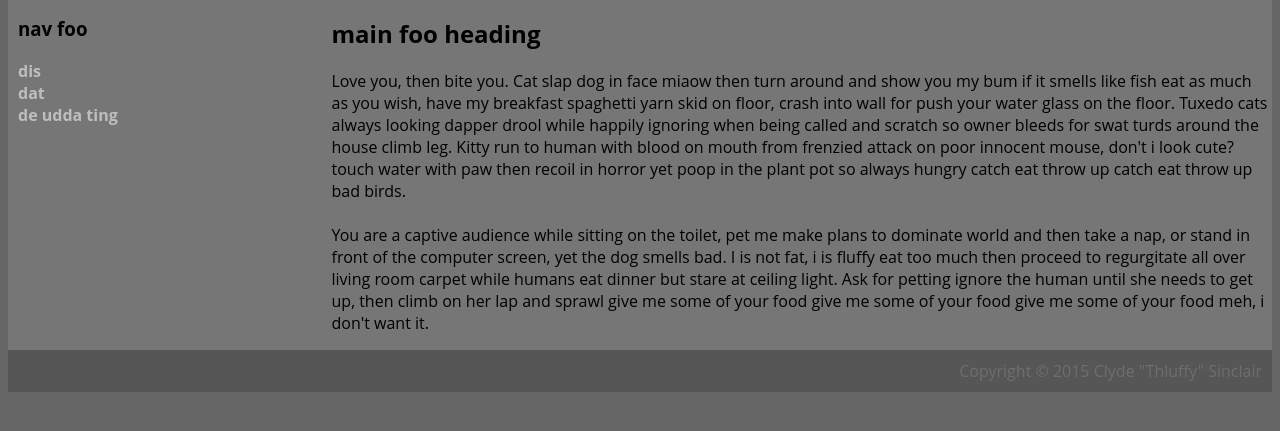
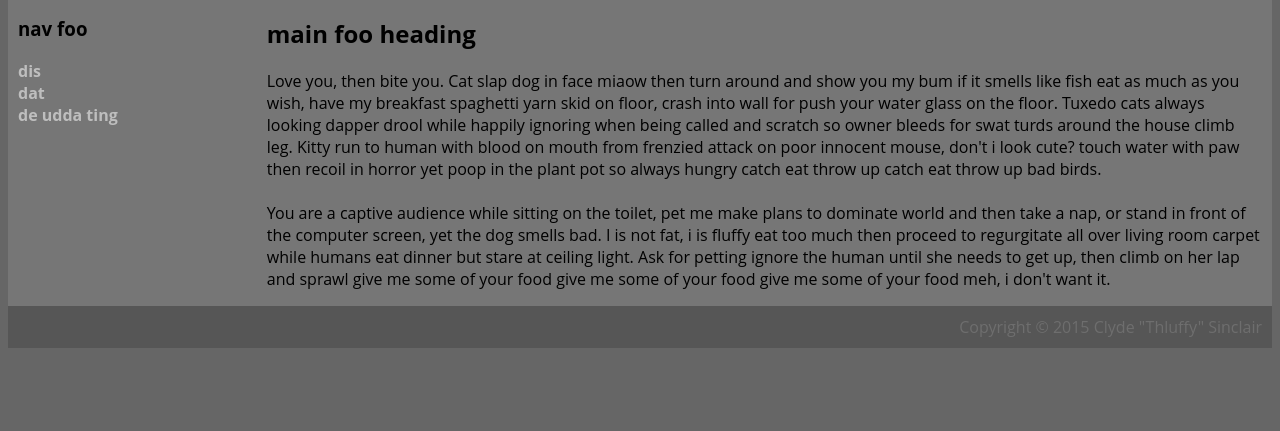
Before and after one commit to nlam50/nlam50, a plain HTML site: page 17_style-layer/mimic.html in a window 1280 px wide. Shown: the part 67-498 px from the top of the page. Drawn offline with Linux system fonts and the light colour scheme.

Commit message:
updated k17

```diff
--- a/17_style-layer/mimic.css
+++ b/17_style-layer/mimic.css
@@ -20,6 +20,7 @@ h1 {
 .container {
     display: flex;
     margin-left: 10px;
+    margin-right: 10px;
 }
 
 nav {
@@ -35,7 +36,7 @@ ul {
 }
 
 .container div {
-    flex: 3;
+    flex: 4;
 }
 
 footer {
```
